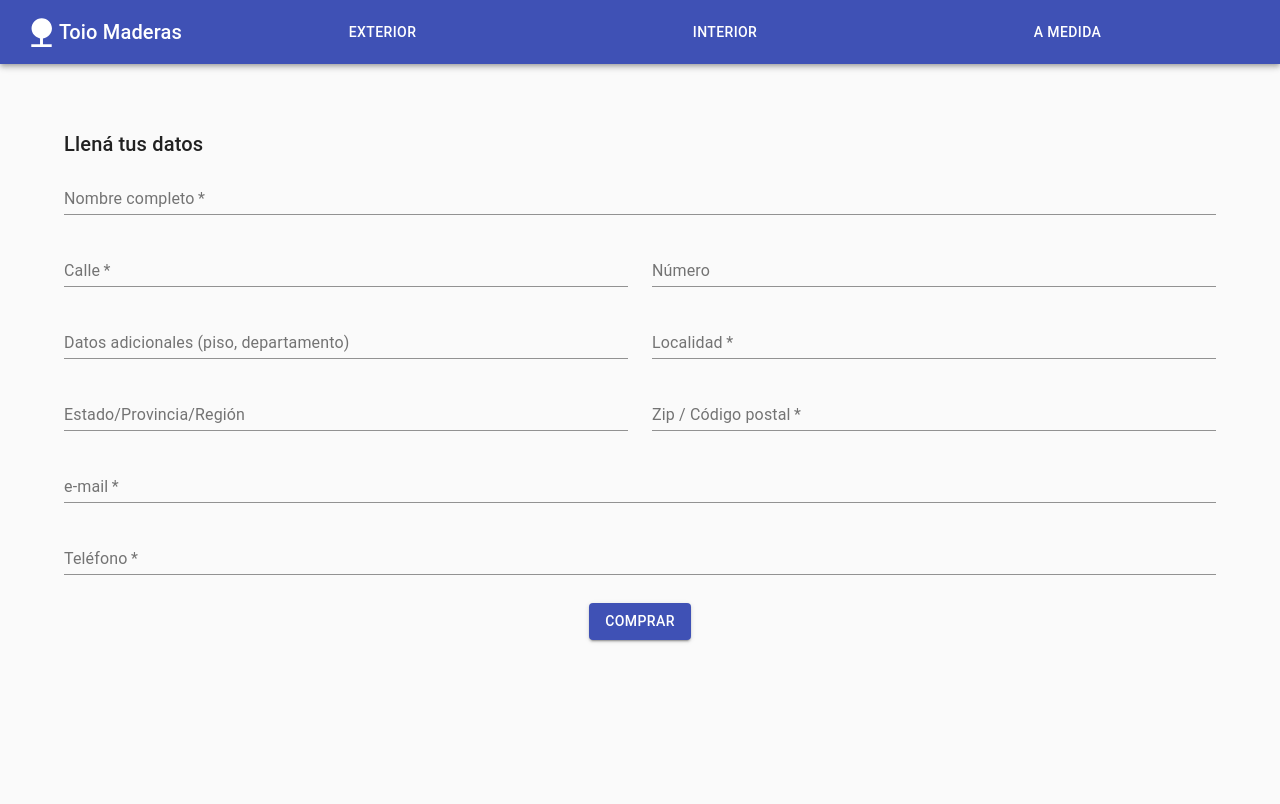
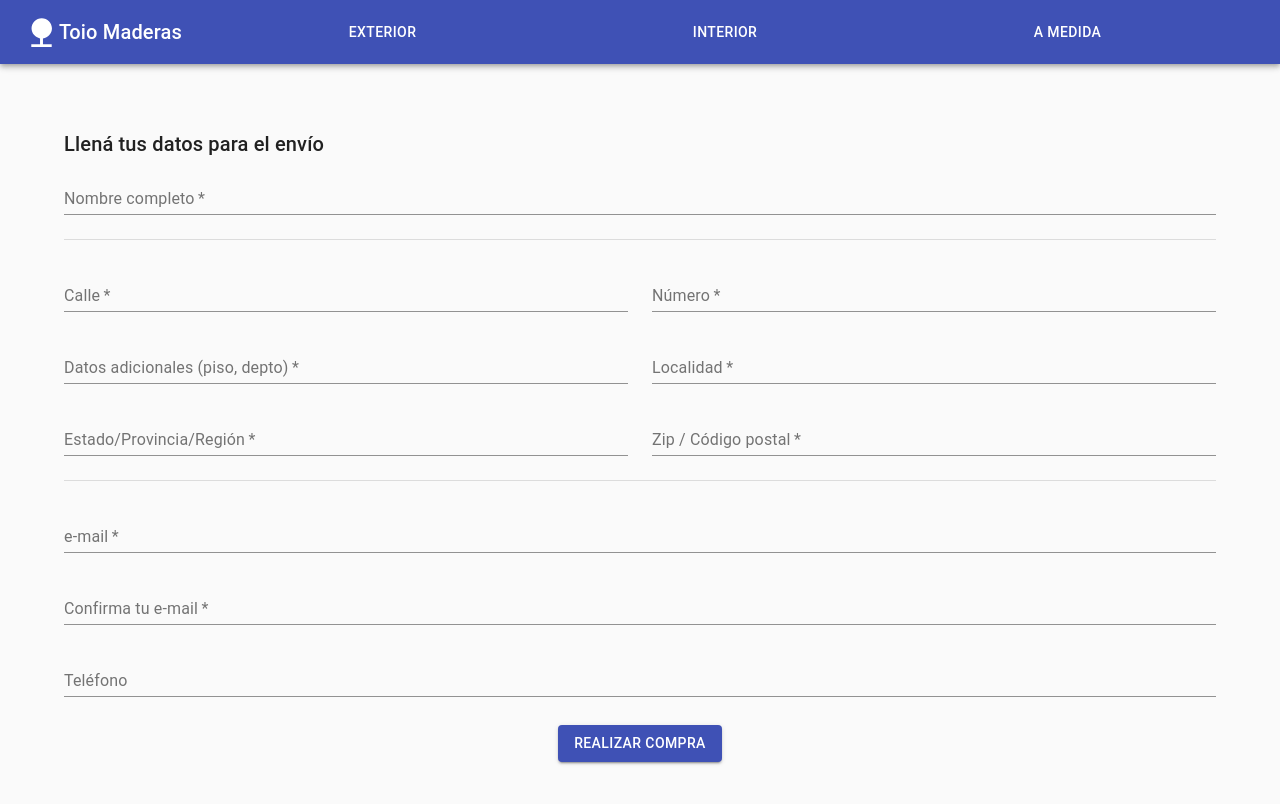
Before and after one commit to gremjua/toio-maderas, a React (Create React App) app: page /checkout in a window 1280 px wide. Shown: the top 804 px of the page. Built offline with nearby package versions, Linux system fonts and the light colour scheme; no server answers; the database is empty.

Commit message:
add dividers and fix required fields in UserForm

```diff
--- a/src/components/checkOut/UserForm.js
+++ b/src/components/checkOut/UserForm.js
@@ -1,10 +1,10 @@
-import { Grid, TextField, Typography } from '@material-ui/core';
+import { Divider, Grid, TextField, Typography } from '@material-ui/core';
 
 const UserForm = ({ handleInputChange }) => {
     return (
         <>
             <Typography variant="h6" gutterBottom>
-                Llená tus datos
+                Llená tus datos para el envío
             </Typography>
             <Grid container spacing={3}>
                 <Grid item xs={12}>
@@ -17,6 +17,9 @@ const UserForm = ({ handleInputChange }) => {
                         autoComplete="given-name"
                         onChange={handleInputChange}
                     />
+                </Grid>
+                <Grid item xs={12}>
+                    <Divider />
                 </Grid>
                 <Grid item xs={12} sm={6}>
                     <TextField
@@ -31,6 +34,7 @@ const UserForm = ({ handleInputChange }) => {
                 </Grid>
                 <Grid item xs={12} sm={6}>
                     <TextField
+                        required
                         id="address2"
                         name="address2"
                         label="Número"
@@ -41,9 +45,10 @@ const UserForm = ({ handleInputChange }) => {
                 </Grid>
                 <Grid item xs={12} sm={6}>
                     <TextField
+                        required
                         id="address3"
                         name="address3"
-                        label="Datos adicionales (piso, departamento)"
+                        label="Datos adicionales (piso, depto)"
                         fullWidth
                         autoComplete="shipping address-line3"
                         onChange={handleInputChange}
@@ -62,6 +67,7 @@ const UserForm = ({ handleInputChange }) => {
                 </Grid>
                 <Grid item xs={12} sm={6}>
                     <TextField
+                        required
                         id="state"
                         name="state"
                         label="Estado/Provincia/Región"
@@ -81,6 +87,9 @@ const UserForm = ({ handleInputChange }) => {
                     />
                 </Grid>
                 <Grid item xs={12}>
+                    <Divider />
+                </Grid>
+                <Grid item xs={12}>
                     <TextField
                         required
                         id="email"
@@ -94,6 +103,16 @@ const UserForm = ({ handleInputChange }) => {
                 <Grid item xs={12}>
                     <TextField
                         required
+                        id="email-confirm"
+                        name="email-confirm"
+                        label="Confirma tu e-mail"
+                        fullWidth
+                        autoComplete="email"
+                        onChange={handleInputChange}
+                    />
+                </Grid>
+                <Grid item xs={12}>
+                    <TextField
                         id="phone"
                         name="phone"
                         label="Teléfono"
--- a/src/components/checkOut/index.js
+++ b/src/components/checkOut/index.js
@@ -76,7 +76,7 @@ const CheckOut = () => {
             <UserForm handleInputChange={handleInputChange} />
             <Box padding="2em" display="flex" justifyContent="center" alignItems="center">
                 <Button color="primary" variant="contained" onClick={handleBuy}>
-                    Comprar
+                    Realizar compra
                 </Button>
             </Box>
         </>
```
